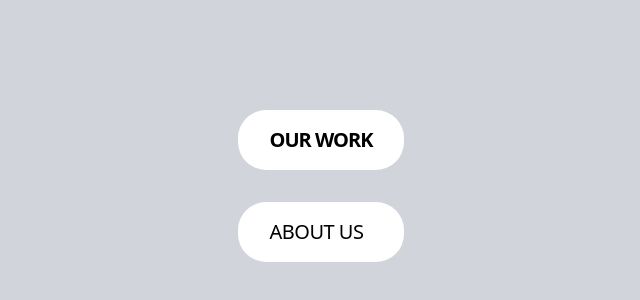
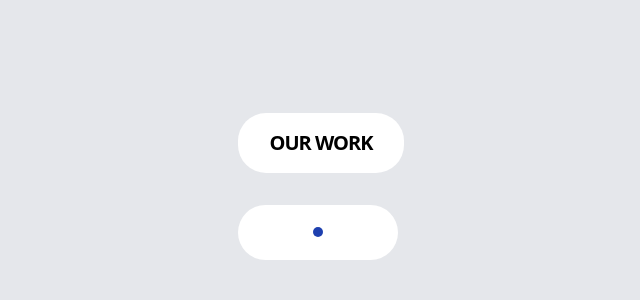
Before and after one commit to Divnoor-4602/animation-library, a Next.js app: page /creative-buttons in a window 1280 px wide. Shown: the part 214-514 px from the top of the page, without its empty margins (319-959 px from the left). Built offline with nearby package versions, Linux system fonts and the light colour scheme.

Commit message:
Refactor CreativeButtons component to enhance button animations and update styling

```diff
--- a/components/creative-buttons/CreativeButtons.tsx
+++ b/components/creative-buttons/CreativeButtons.tsx
@@ -1,11 +1,11 @@
 "use client";
 
 import React from "react";
-import { delay, motion } from "motion/react";
+import { motion } from "motion/react";
 
 const CreativeButtons = () => {
   return (
-    <main className="h-screen grid  place-content-center bg-gray-300 gap-8">
+    <main className="h-screen grid  place-content-center bg-gray-200 gap-8">
       <PushButton />
       <AboutButton />
     </main>
@@ -37,7 +37,7 @@ const PushButton = () => {
   return (
     <>
       <motion.div
-        className="uppercase font-bold bg-white py-4 px-8 rounded-[28px] overflow-hidden text-nowrap relative"
+        className="uppercase font-bold bg-white py-4 px-8 rounded-[28px] overflow-hidden text-nowrap relative flex justify-center items-center"
         initial="intial"
         whileHover={"hovered"}
       >
@@ -76,13 +76,32 @@ const PushButton = () => {
 };
 
 const AboutButton = () => {
+  const bgVariants = {
+    initial: {
+      scale: 0.05,
+    },
+    hovered: {
+      scale: 1,
+    },
+  };
+
   return (
     <>
-      <div className="rounded-[28px] px-8 py-4 bg-white relative overflow-hidden">
-        <div className="text-xl font-medium tracking-tight uppercase">
-          About us
-        </div>
-      </div>
+      <motion.div
+        className="rounded-[28px] bg-white relative overflow-hidden flex items-center gap-4 w-[160px] h-[55px] justify-center"
+        initial="initial"
+        whileHover={"hovered"}
+      >
+        <motion.div
+          className="bg-blue-800 rounded-full size-[200px] absolute"
+          variants={bgVariants}
+          transition={{
+            type: "spring",
+            bounce: 0.1,
+            duration: 0.25,
+          }}
+        />
+      </motion.div>
     </>
   );
 };
```
